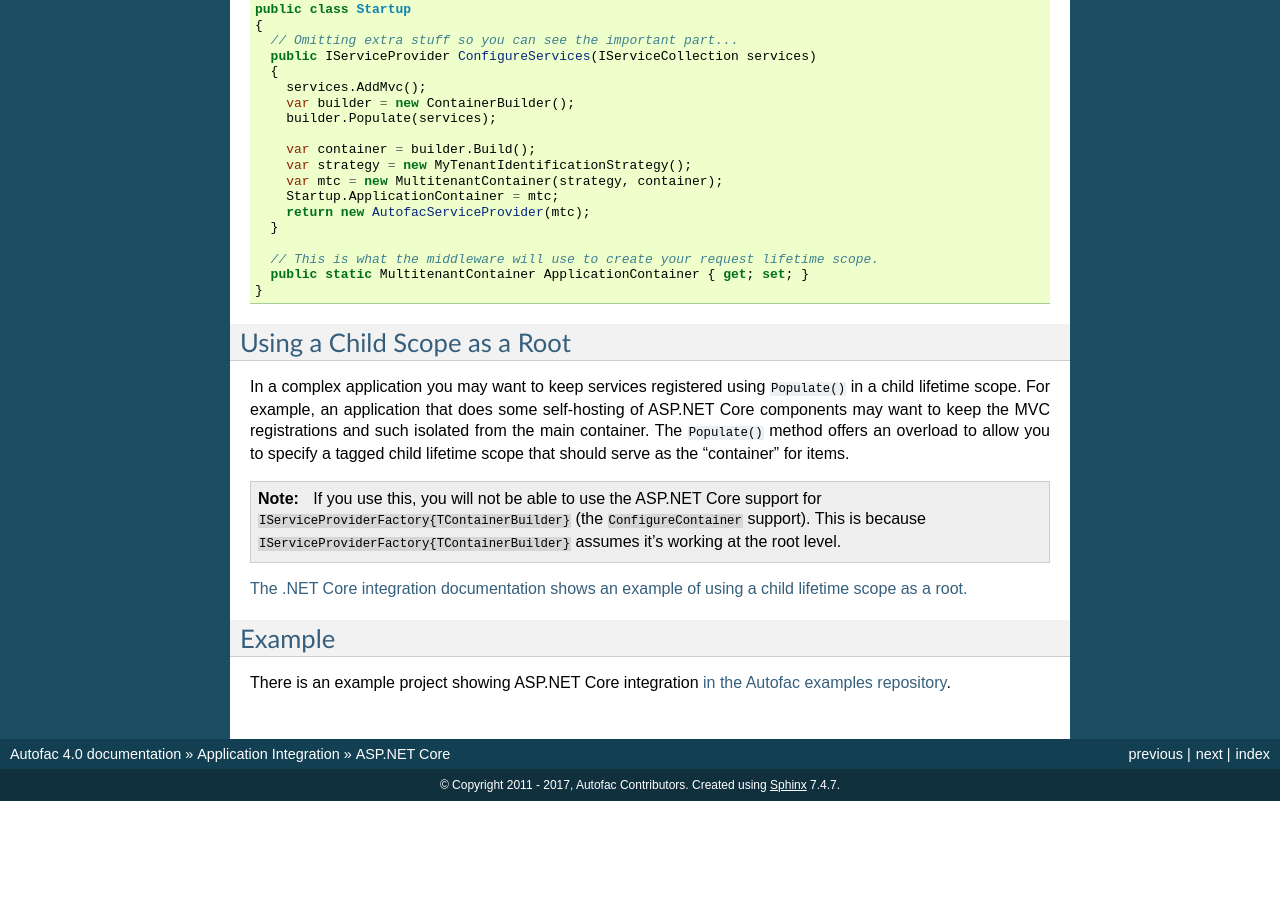
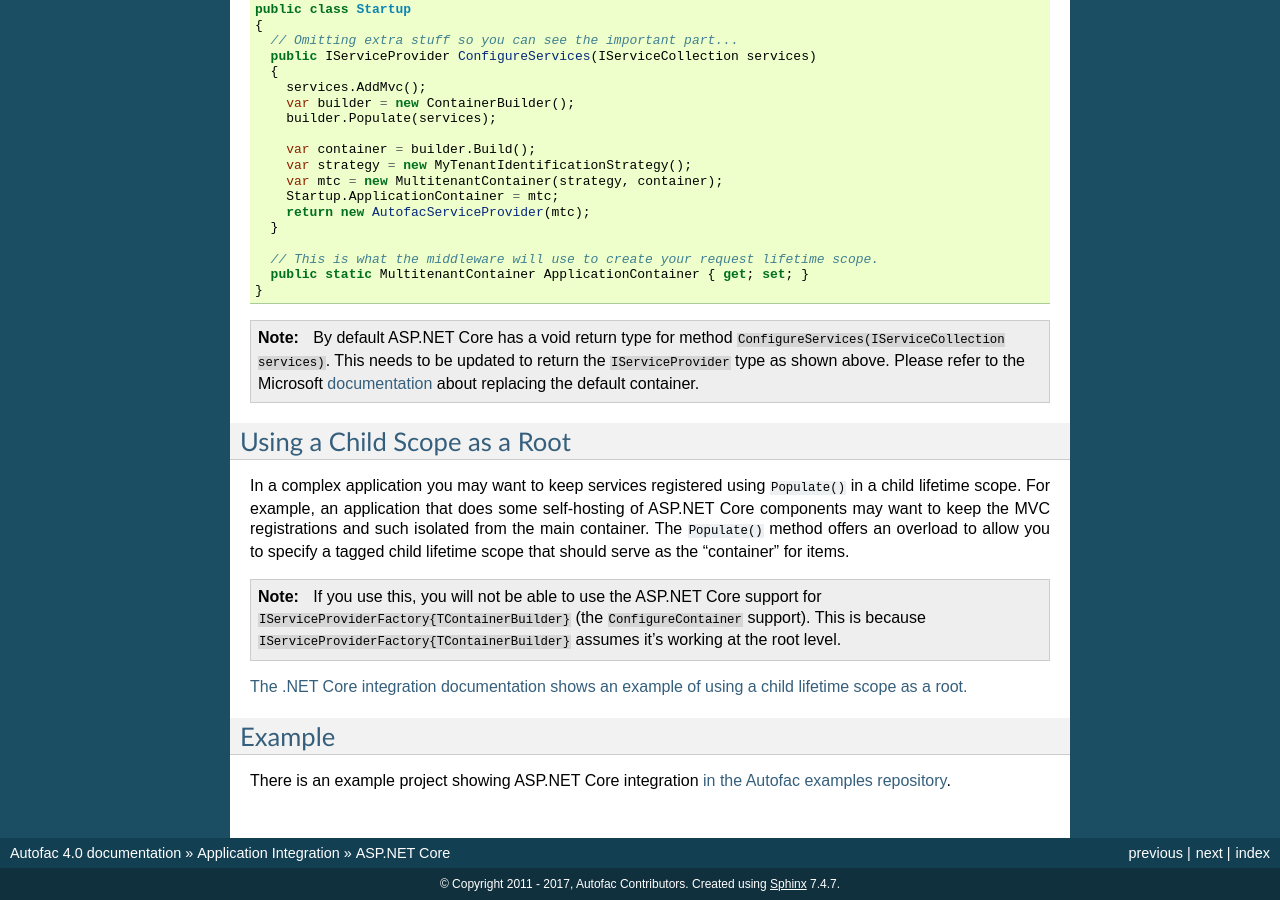
Before and after one commit to autofac/Documentation, a Sphinx documentation site: the page built from docs/integration/aspnetcore.rst, in a window 1280 px wide and 900 px high, scrolled down 7142 px. Built offline with Sphinx 7.4.7, drawn with Linux system fonts in a browser that asks for light colours; before the commit the page ends 7943 px from its top, so only the background shows below that.

Commit message:
Note added to Mulitenant config section
Added a note about the ConfigureServices method signature that needs to be changed to enable returning the Autofac service provider. This tripped me up a little because by default its void. Thought it might help newcomers to point to the documentation.

```diff
--- a/docs/integration/aspnetcore.rst
+++ b/docs/integration/aspnetcore.rst
@@ -369,6 +369,11 @@ Here's an example of what you do in ``Program.Main``:
       public static MultitenantContainer ApplicationContainer { get; set; }
     }
 
+.. note::
+    By default ASP.NET Core has a void return type for method ``ConfigureServices(IServiceCollection services)``. This needs to be
+    updated to return the ``IServiceProvider`` type as shown above.
+    Please refer to the Microsoft `documentation <https://docs.microsoft.com/en-us/aspnet/core/fundamentals/dependency-injection#replacing-the-default-services-container>`_ about replacing the default container.
+
 
 Using a Child Scope as a Root
 =============================
```
